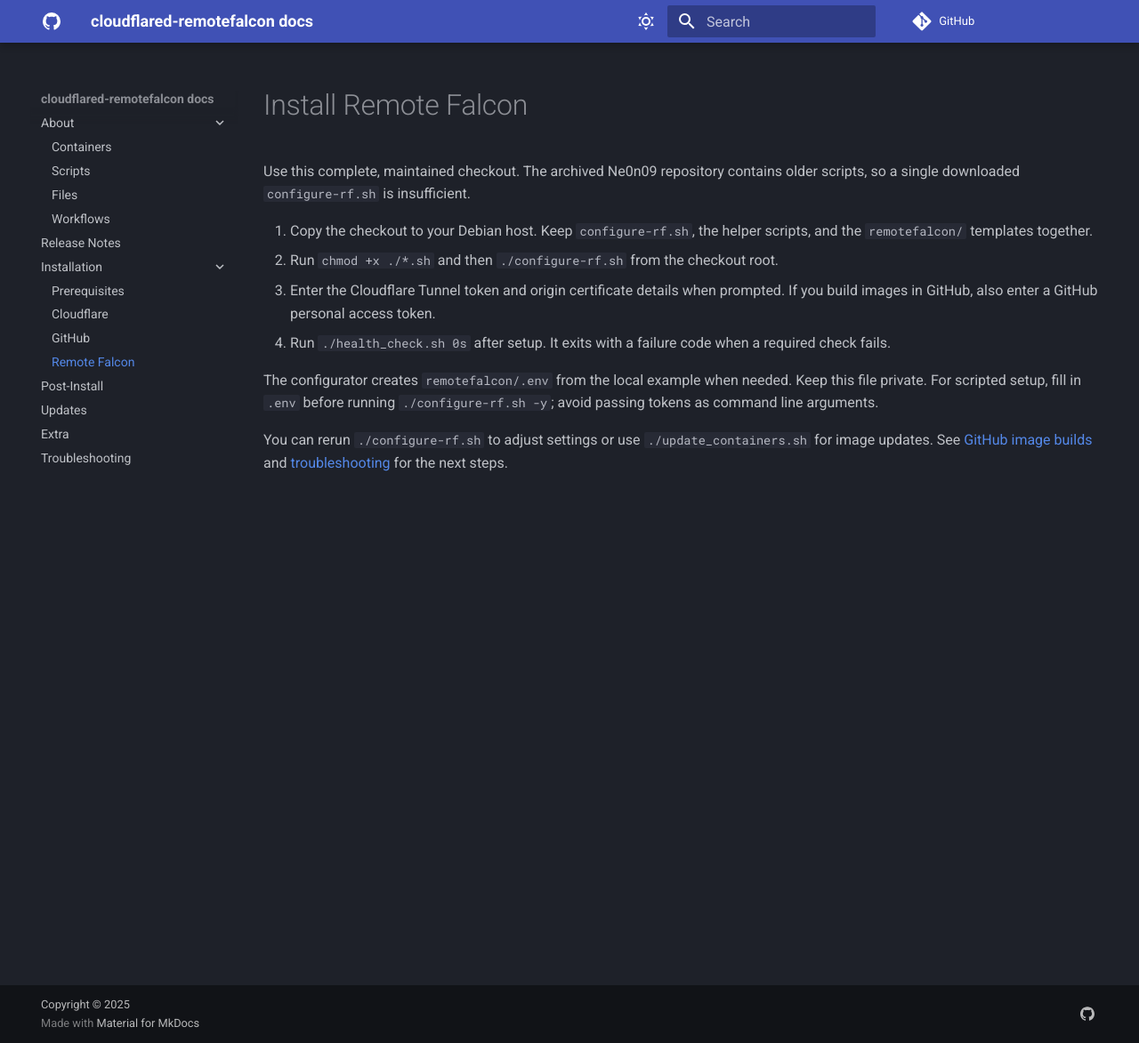
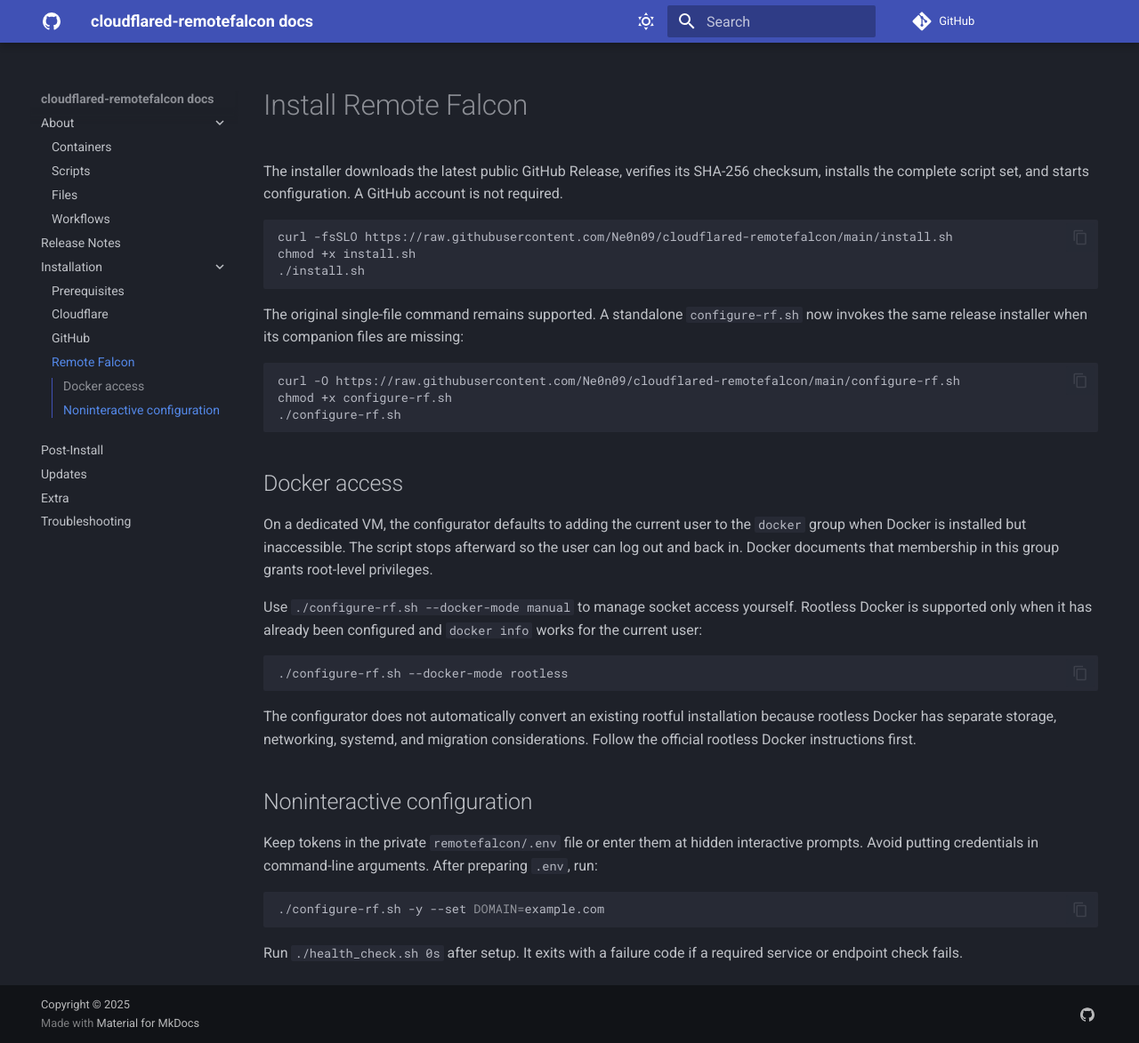
Before and after one commit to Ne0n09/cloudflared-remotefalcon, an MkDocs documentation site: the page built from docs/install/remotefalcon.md, in a window 1280 px wide and 1173 px high. Shown: the whole window at 89% size. Built offline with MkDocs 1.6.1 and Material for MkDocs 9.7.7, drawn with Linux system fonts in a browser that asks for light colours; comment, search, counter and statistics services are not loaded.

Commit message:
Add verified release installer and updater

````diff
--- a/docs/install/remotefalcon.md
+++ b/docs/install/remotefalcon.md
@@ -1,12 +1,39 @@
 # Install Remote Falcon
 
-Use this complete, maintained checkout. The archived Ne0n09 repository contains older scripts, so a single downloaded `configure-rf.sh` is insufficient.
+The installer downloads the latest public GitHub Release, verifies its SHA-256 checksum, installs the complete script set, and starts configuration. A GitHub account is not required.
 
-1. Copy the checkout to your Debian host. Keep `configure-rf.sh`, the helper scripts, and the `remotefalcon/` templates together.
-2. Run `chmod +x ./*.sh` and then `./configure-rf.sh` from the checkout root.
-3. Enter the Cloudflare Tunnel token and origin certificate details when prompted. If you build images in GitHub, also enter a GitHub personal access token.
-4. Run `./health_check.sh 0s` after setup. It exits with a failure code when a required check fails.
+```sh
+curl -fsSLO https://raw.githubusercontent.com/Ne0n09/cloudflared-remotefalcon/main/install.sh
+chmod +x install.sh
+./install.sh
+```
 
-The configurator creates `remotefalcon/.env` from the local example when needed. Keep this file private. For scripted setup, fill in `.env` before running `./configure-rf.sh -y`; avoid passing tokens as command line arguments.
+The original single-file command remains supported. A standalone `configure-rf.sh` now invokes the same release installer when its companion files are missing:
 
-You can rerun `./configure-rf.sh` to adjust settings or use `./update_containers.sh` for image updates. See [GitHub image builds](github.md) and [troubleshooting](../troubleshooting.md) for the next steps.
+```sh
+curl -O https://raw.githubusercontent.com/Ne0n09/cloudflared-remotefalcon/main/configure-rf.sh
+chmod +x configure-rf.sh
+./configure-rf.sh
+```
+
+## Docker access
+
+On a dedicated VM, the configurator defaults to adding the current user to the `docker` group when Docker is installed but inaccessible. The script stops afterward so the user can log out and back in. Docker documents that membership in this group grants root-level privileges.
+
+Use `./configure-rf.sh --docker-mode manual` to manage socket access yourself. Rootless Docker is supported only when it has already been configured and `docker info` works for the current user:
+
+```sh
+./configure-rf.sh --docker-mode rootless
+```
+
+The configurator does not automatically convert an existing rootful installation because rootless Docker has separate storage, networking, systemd, and migration considerations. Follow the official rootless Docker instructions first.
+
+## Noninteractive configuration
+
+Keep tokens in the private `remotefalcon/.env` file or enter them at hidden interactive prompts. Avoid putting credentials in command-line arguments. After preparing `.env`, run:
+
+```sh
+./configure-rf.sh -y --set DOMAIN=example.com
+```
+
+Run `./health_check.sh 0s` after setup. It exits with a failure code if a required service or endpoint check fails.
````
Also changed, not shown: README.md (+10 -12 lines), docs/install/github.md (+1 -1 lines), docs/updates.md (+10 -3 lines), image-builder/README.md (+1 -1 lines), 8 other files.
